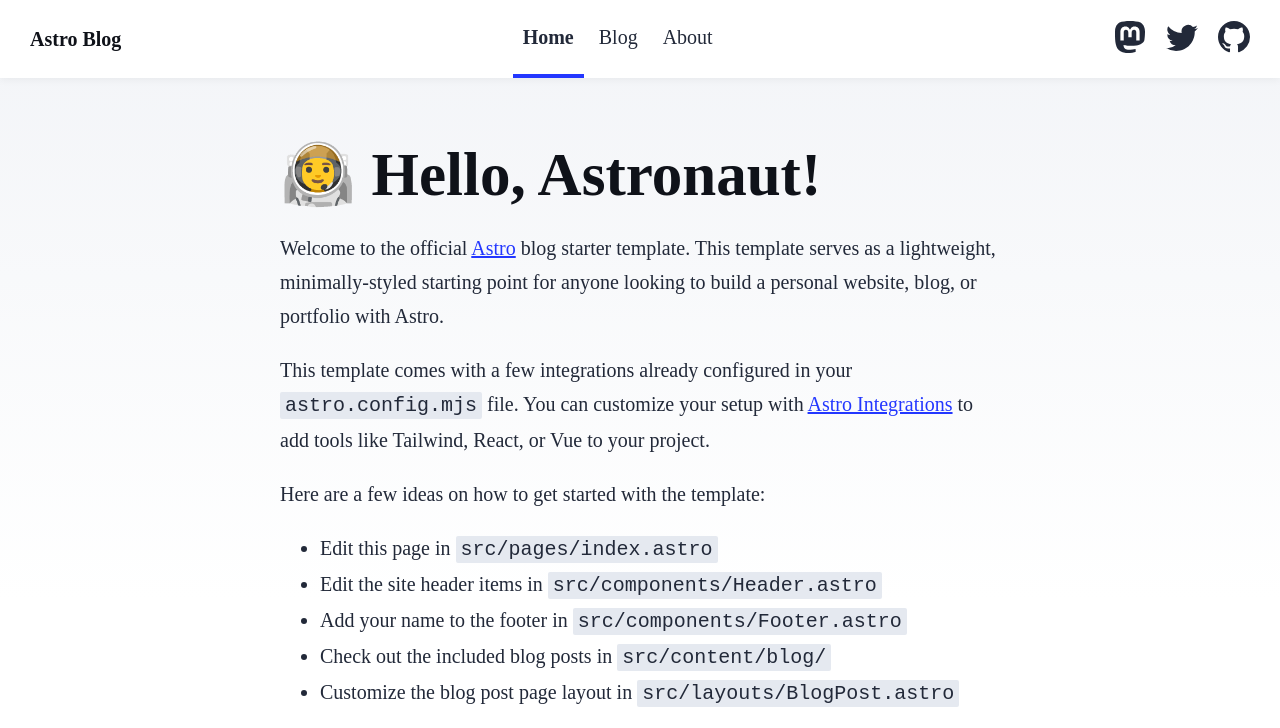
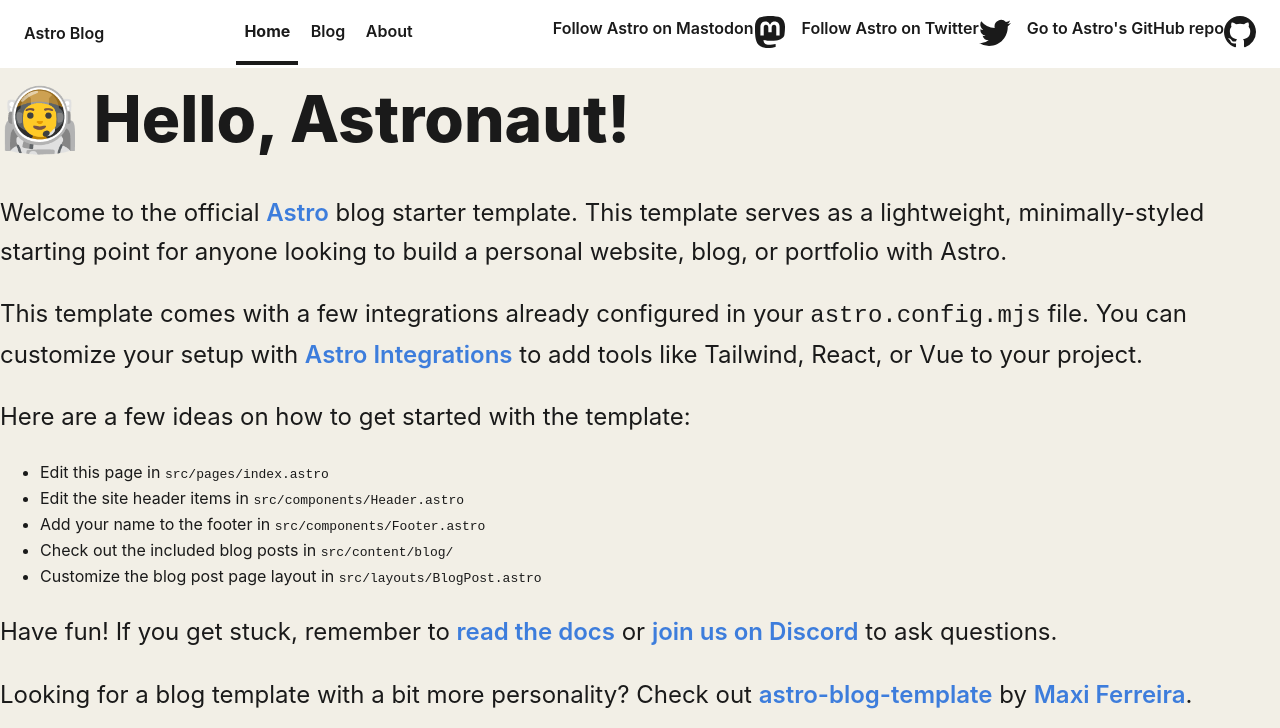
Before and after one commit to ternwebdev/theo_informath, an Astro site: page / in a window 1280 px wide. Shown: the top 728 px of the page. Built offline with nearby package versions, Linux system fonts and the light colour scheme; Astro itself is replaced by a stand-in of ours.

Commit message:
fase 1: blog inicial con diseño theo_informath

```diff
--- a/package.json
+++ b/package.json
@@ -12,6 +12,7 @@
     "astro": "astro"
   },
   "dependencies": {
+    "@astrojs/cloudflare": "^14.4.8",
     "@astrojs/mdx": "^8.1.6",
     "@astrojs/rss": "^4.0.19",
     "@astrojs/sitemap": "^3.7.5",
--- a/src/styles/global.css
+++ b/src/styles/global.css
@@ -1,141 +1,31 @@
-/*
-  The CSS in this style tag is based off of Bear Blog's default CSS.
-  https://github.com/HermanMartinus/bearblog/blob/297026a877bc2ab2b3bdfbd6b9f7961c350917dd/templates/styles/blog/default.css
-  License MIT: https://github.com/HermanMartinus/bearblog/blob/master/LICENSE.md
- */
+:root {
+  /* Tu paleta de carrusel */
+  --header-bg: #3D7DDC;       /* Azul del header */
+  --footer-bg: #B7DDE3;       /* Celeste del footer */
+  --body-bg: #F2EFE6;         /* Crema del cuerpo */
+  --acento: #3D7DDC;          /* Flechas, links, cajas */
+  --texto-oscuro: #1A1A1A;
+  --texto-claro: #FFFFFF;
 
-:root {
-	--accent: #2337ff;
-	--accent-dark: #000d8a;
-	--black: 15, 18, 25;
-	--gray: 96, 115, 159;
-	--gray-light: 229, 233, 240;
-	--gray-dark: 34, 41, 57;
-	--gray-gradient: rgba(var(--gray-light), 50%), #fff;
-	--box-shadow:
-		0 2px 6px rgba(var(--gray), 25%), 0 8px 24px rgba(var(--gray), 33%),
-		0 16px 32px rgba(var(--gray), 33%);
-}
-body {
-	font-family: var(--font-atkinson);
-	margin: 0;
-	padding: 0;
-	text-align: left;
-	background: linear-gradient(var(--gray-gradient)) no-repeat;
-	background-size: 100% 600px;
-	word-wrap: break-word;
-	overflow-wrap: break-word;
-	color: rgb(var(--gray-dark));
-	font-size: 20px;
-	line-height: 1.7;
-}
-main {
-	width: 720px;
-	max-width: calc(100% - 2em);
-	margin: auto;
-	padding: 3em 1em;
-}
-h1,
-h2,
-h3,
-h4,
-h5,
-h6 {
-	margin: 0 0 0.5rem 0;
-	color: rgb(var(--black));
-	line-height: 1.2;
-}
-h1 {
-	font-size: 3.052em;
-}
-h2 {
-	font-size: 2.441em;
-}
-h3 {
-	font-size: 1.953em;
-}
-h4 {
-	font-size: 1.563em;
-}
-h5 {
-	font-size: 1.25em;
-}
-strong,
-b {
-	font-weight: 700;
-}
-a {
-	color: var(--accent);
-}
-a:hover {
-	color: var(--accent);
-}
-p {
-	margin-bottom: 1em;
-}
-.prose p {
-	margin-bottom: 2em;
-}
-textarea {
-	width: 100%;
-	font-size: 16px;
-}
-input {
-	font-size: 16px;
-}
-table {
-	width: 100%;
-}
-img {
-	max-width: 100%;
-	height: auto;
-	border-radius: 8px;
-}
-code {
-	padding: 2px 5px;
-	background-color: rgb(var(--gray-light));
-	border-radius: 2px;
-}
-pre {
-	padding: 1.5em;
-	border-radius: 8px;
-}
-pre > code {
-	all: unset;
-}
-blockquote {
-	border-left: 4px solid var(--accent);
-	padding: 0 0 0 20px;
-	margin: 0;
-	font-size: 1.333em;
-}
-hr {
-	border: none;
-	border-top: 1px solid rgb(var(--gray-light));
-}
-@media (max-width: 720px) {
-	body {
-		font-size: 18px;
-	}
-	main {
-		padding: 1em;
-	}
+  /* Jerarquía tipográfica (adaptada a web con clamp) */
+  --fs-titulo: clamp(2.5rem, 5vw, 4rem);       /* ~80pt en desktop */
+  --fs-subtitulo: clamp(1.8rem, 4vw, 2.5rem);  /* ~60pt */
+  --fs-cuerpo: clamp(1.1rem, 2vw, 1.5rem);     /* ~40pt */
+  --fs-complemento: clamp(0.9rem, 1.5vw, 1.1rem); /* ~30pt */
 }
 
-.sr-only {
-	border: 0;
-	padding: 0;
-	margin: 0;
-	position: absolute !important;
-	height: 1px;
-	width: 1px;
-	overflow: hidden;
-	/* IE6, IE7 - a 0 height clip, off to the bottom right of the visible 1px box */
-	clip: rect(1px 1px 1px 1px);
-	/* maybe deprecated but we need to support legacy browsers */
-	clip: rect(1px, 1px, 1px, 1px);
-	/* modern browsers, clip-path works inwards from each corner */
-	clip-path: inset(50%);
-	/* added line to stop words getting smushed together (as they go onto separate lines and some screen readers do not understand line feeds as a space */
-	white-space: nowrap;
+body {
+  background-color: var(--body-bg);
+  color: var(--texto-oscuro);
+  font-family: 'Inter', system-ui, sans-serif; /* Podés cambiar la fuente después */
+  margin: 0;
+  line-height: 1.6;
 }
+
+h1 { font-size: var(--fs-titulo); font-weight: 800; margin: 0; }
+h2 { font-size: var(--fs-subtitulo); font-weight: 700; }
+p { font-size: var(--fs-cuerpo); }
+small, .complemento { font-size: var(--fs-complemento); }
+
+a { color: var(--acento); text-decoration: none; font-weight: 600; }
+a:hover { text-decoration: underline; }
```
Also changed, not shown: src/content.config.ts (+13 -15 lines), src/content/blog/campus-party-2026.md (added, +28 -0 lines), src/layouts/BlogLayout.astro (added, +65 -0 lines), 1 other file.
